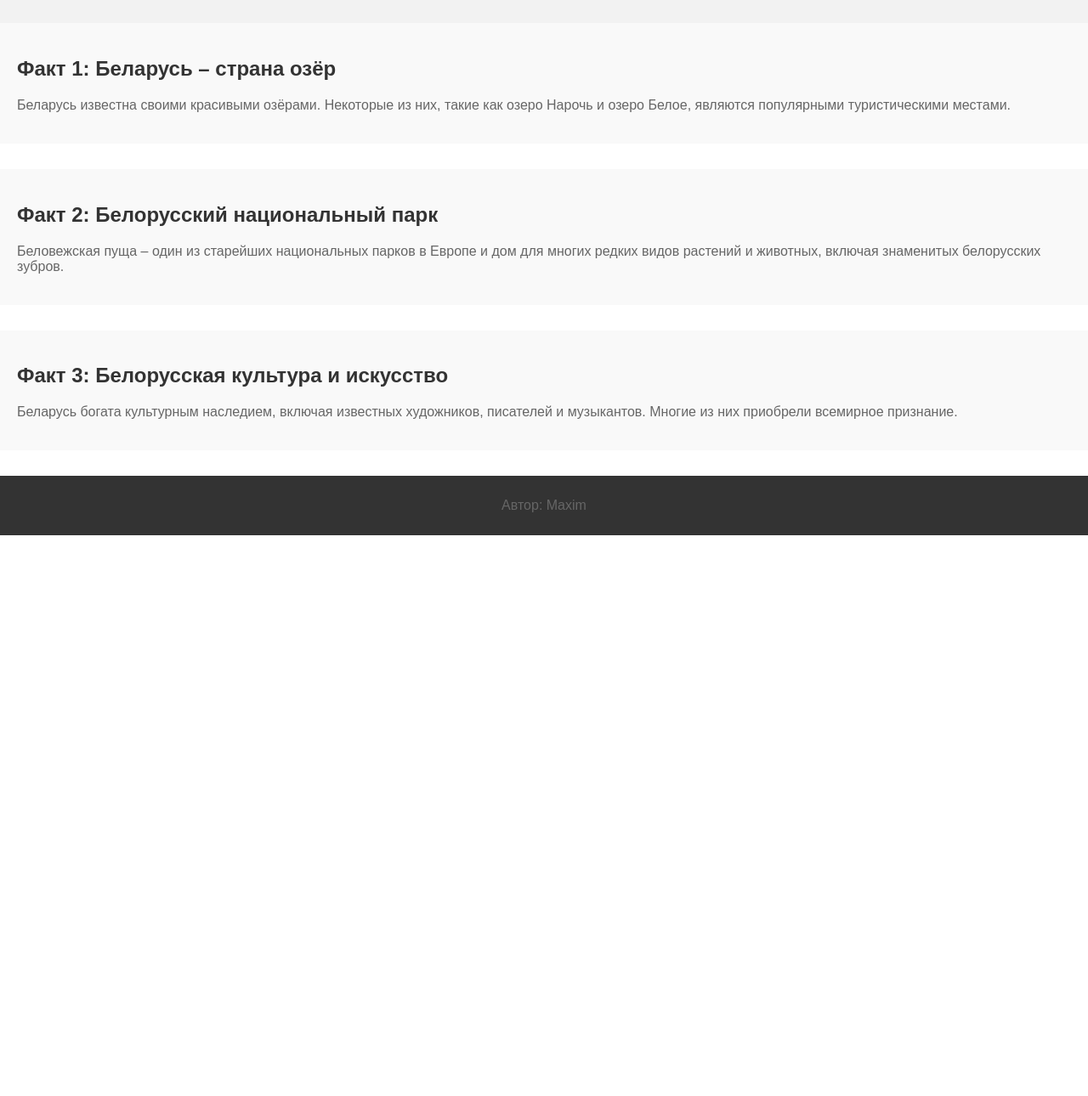
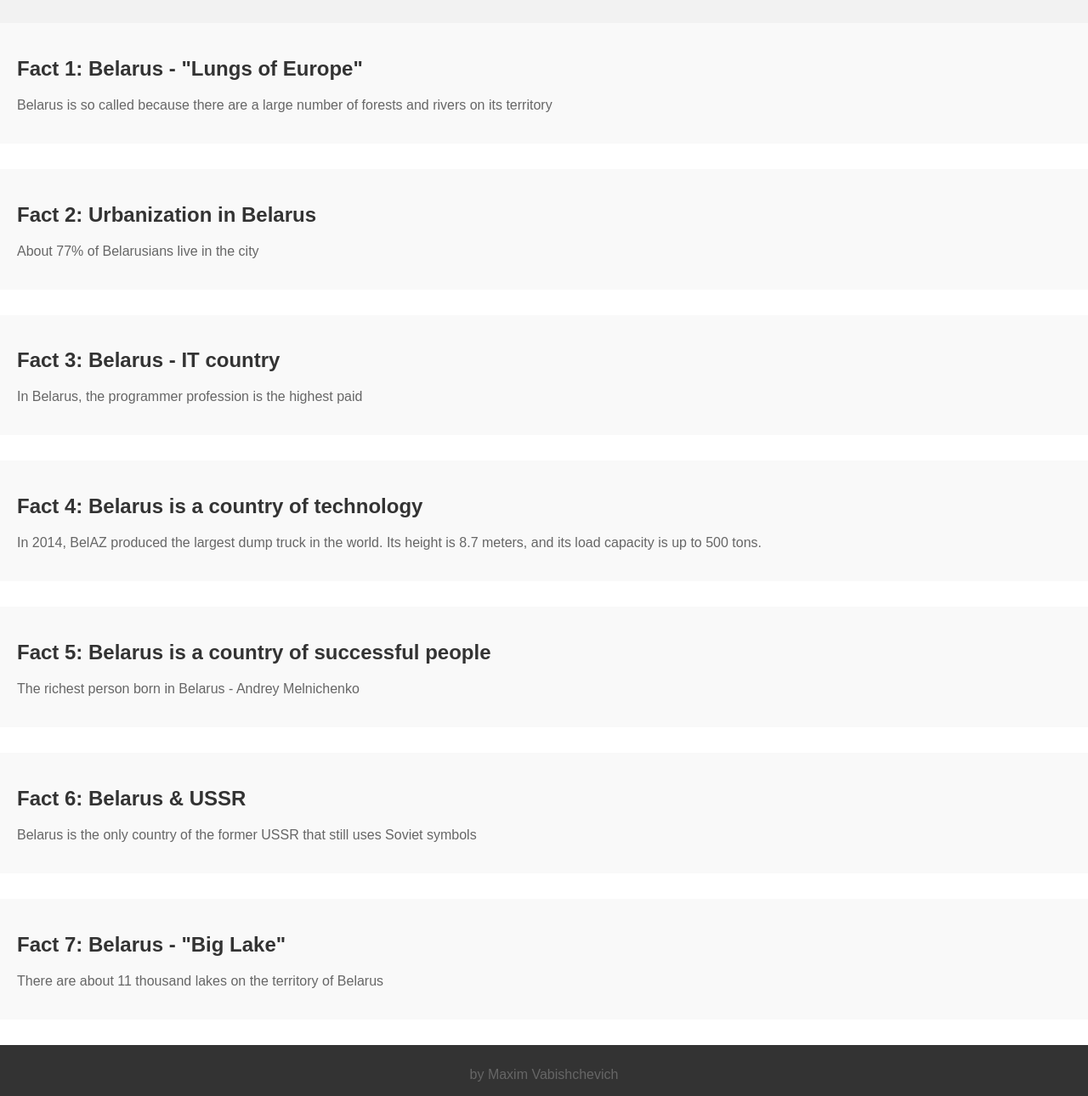
Before and after one commit to queppat/English, a plain HTML site: page index.html in a window 1280 px wide. Shown: the part 93-1383 px from the top of the page at 85% size. Before the commit the page ends 800 px from the top, so only its background shows below. Drawn offline with Linux system fonts and the light colour scheme.

Commit message:
English_1

```diff
--- a/index.html
+++ b/index.html
@@ -7,19 +7,37 @@
     </head>
  <body>
      <header>
-         <h1>Интересные факты о Беларуси</h1>
+         <h1>Interesting facts about Belarus</h1>
     </header>
     <main>
          <section>
-             <h2>Факт 1: Беларусь – страна озёр</h2>
-        <p>Беларусь известна своими красивыми озёрами. Некоторые из них, такие как озеро Нарочь и озеро Белое, являются популярными туристическими местами.</p>
-    </section>
-     <section>
-         <h2>Факт 2: Белорусский национальный парк</h2>
-          <p>Беловежская пуща – один из старейших национальных парков в Европе и дом для многих редких видов растений и животных, включая знаменитых белорусских зубров.</p>
+             <h2>Fact 1: Belarus - "Lungs of Europe"</h2>
+                <p>Belarus is so called because there are a large number of forests and rivers on its territory</p>
+         </section>
+        <section>
+            <h2>Fact 2: Urbanization in Belarus</h2>
+                <p>About 77% of Belarusians live in the city</p>
         </section>
          <section>
-             <h2>Факт 3: Белорусская культура и искусство</h2>
-             <p>Беларусь богата культурным наследием, включая известных художников, писателей и музыкантов. Многие из них приобрели всемирное признание.</p>
-            </section> <!-- Продолжайте добавлять факты до факта 10 --> </main>
-             <footer> <p>Автор: Maxim</p> </footer> </body> </html>
+            <h2>Fact 3: Belarus - IT country</h2>
+                <p>In Belarus, the programmer profession is the highest paid</p>
+        </section>
+        <section>
+            <h2>Fact 4: Belarus is a country of technology</h2>
+               <p>In 2014, BelAZ produced the largest dump truck in the world.
+                 Its height is 8.7 meters, and its load capacity is up to 500 tons.</p>
+        </section>
+        <section>
+            <h2>Fact 5: Belarus is a country of successful peoplе</h2>
+               <p>The richest person born in Belarus - Andrey Melnichenko </p>
+        </section>
+        <section>
+            <h2>Fact 6: Belarus & USSR</h2>
+               <p>Belarus is the only country of the former USSR that still uses Soviet symbols</p>
+        </section>
+        <section>
+            <h2>Fact 7: Belarus - "Big Lake"</h2>
+               <p>There are about 11 thousand lakes on the territory of Belarus</p>
+        </section>
+    </main>
+             <footer> <p>by Maxim Vabishchevich</p> </footer> </body> </html>
```
